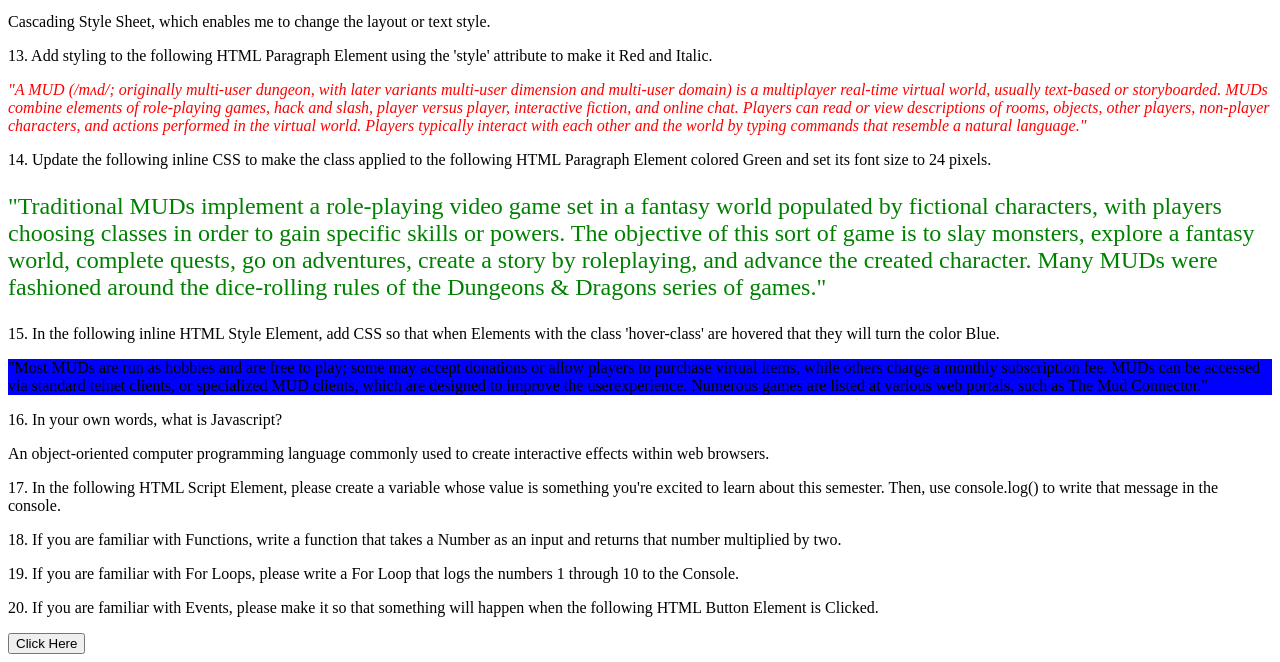
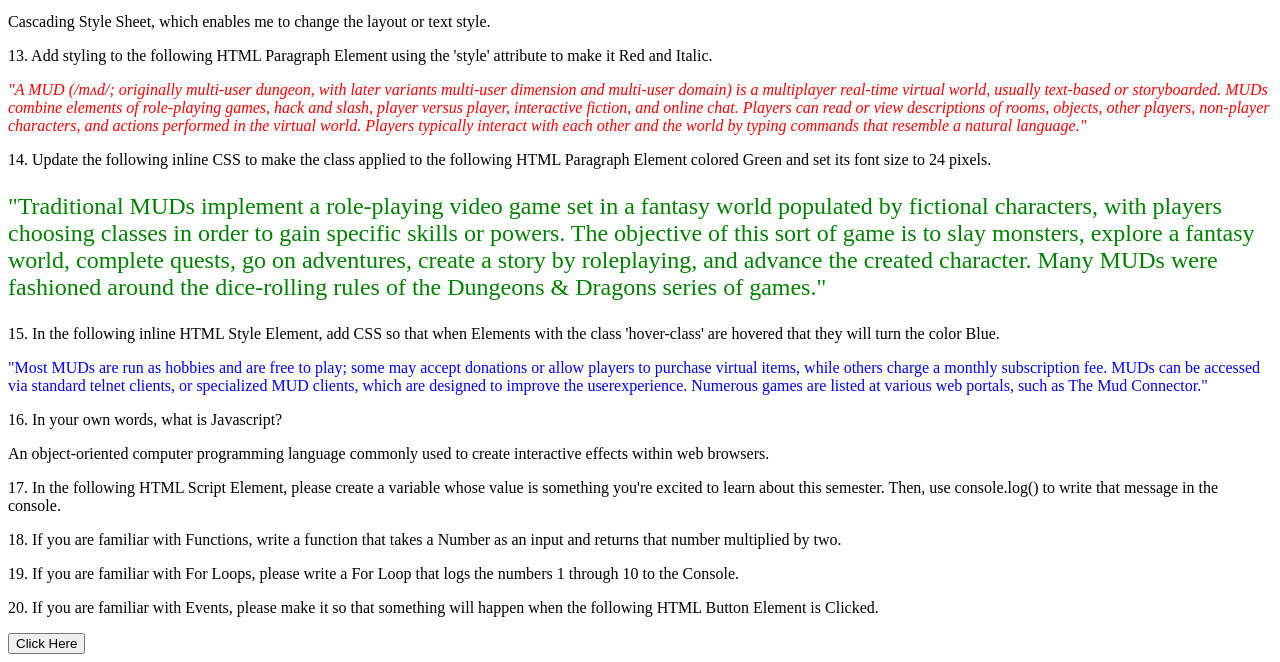
Before and after one commit to zuof147/zuof147.github.io, a plain HTML site: page index.html in a window 1280 px wide. In both pictures the pointer is over the element 640 px from the left and 2542 px from the top of the page. Shown: the part 2166-2828 px from the top of the page. Drawn offline with Linux system fonts and the light colour scheme.

Commit message:
initial commit

```diff
--- a/index.html
+++ b/index.html
@@ -159,7 +159,7 @@
 			<div>
 				<style>
 					.hover-class:hover {
-						background-color: blue
+						color: blue
 					}
 				</style>
 				<p class="hover-class">
```
Also changed, not shown: 1 other file.
